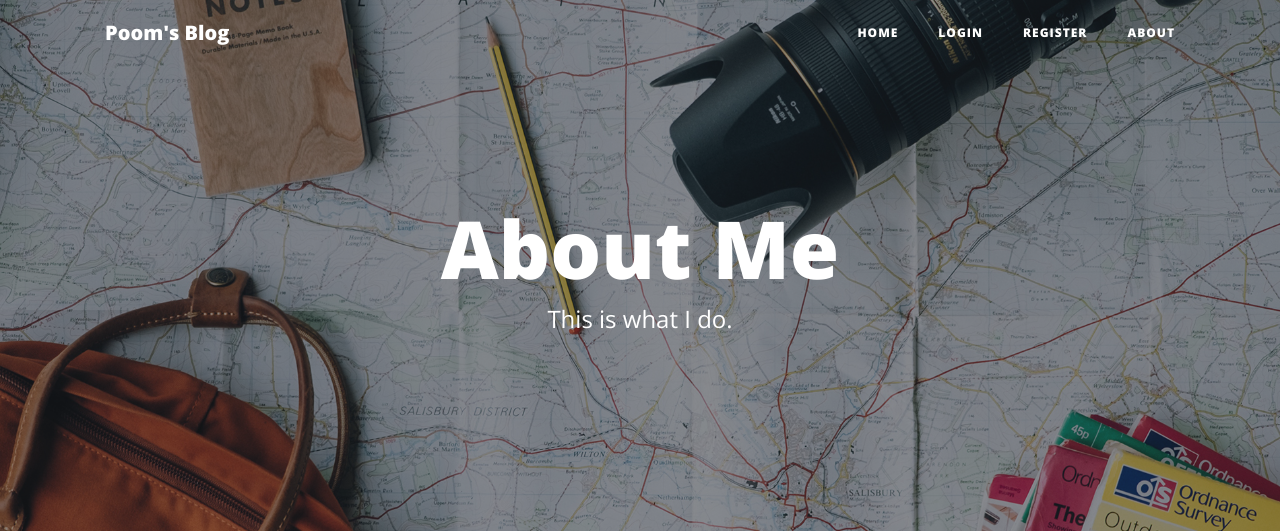
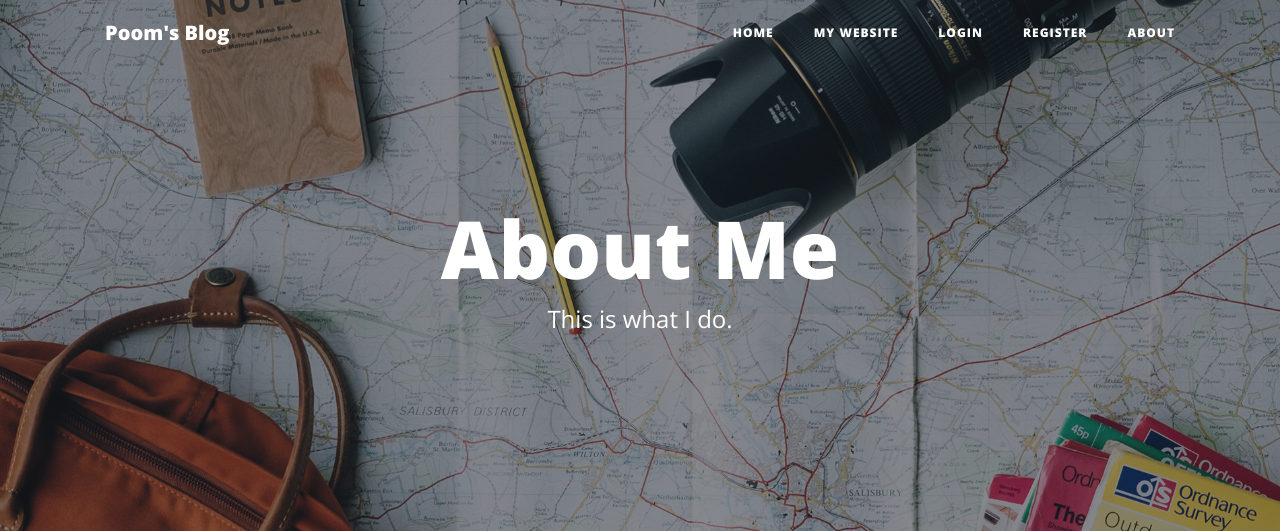
Before and after one commit to PoomrapeeS/poom_blog, a Flask app: page /about in a window 1280 px wide. Shown: the top 531 px of the page. Run offline with Flask 2, Linux system fonts and the light colour scheme; some libraries are stand-ins or nearby versions.

Commit message:
Add Path to my website

```diff
--- a/poom_blog/templates/header.html
+++ b/poom_blog/templates/header.html
@@ -38,6 +38,9 @@
           <li class="nav-item">
             <a class="nav-link" href="{{ url_for('get_all_posts') }}">Home</a>
           </li>
+          <li class="nav-item">
+            <a class="nav-link" href="https://poomrapeedev.com/">My Website</a>
+          </li>
 <!--          <li class="nav-item">-->
 <!--            <a class="nav-link" href="{{ url_for('get_all_posts') }}">Portfolio</a>-->
 <!--          </li>-->
```
